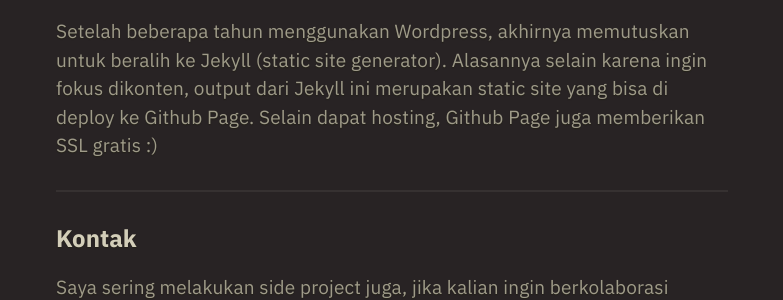
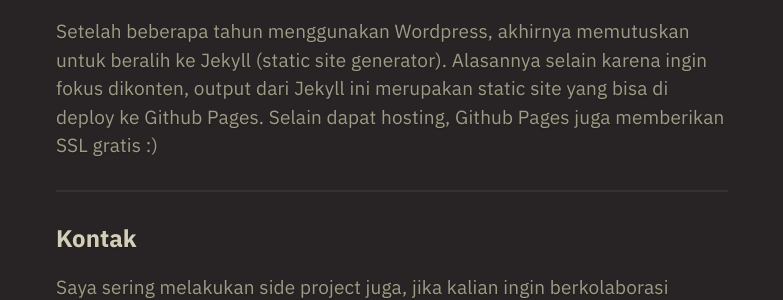
Before and after one commit to aifit/aifit.github.io, a Jekyll site: the page built from pages/about.md, in a window 1280 px wide and 1347 px high. Shown: the part 827-1127 px from the top of the window, without its empty margins (248-1031 px from the left). Built offline with Jekyll 4.4.1, drawn with Linux system fonts in a browser that asks for light colours.

Commit message:
update about

```diff
--- a/pages/about.md
+++ b/pages/about.md
@@ -37,7 +37,7 @@ Blog ini juga telah beberapa kali berganti tampilan. Versi sebelumnya dibangun d
 
 #### Pndah Ke Jekyll
 
-Setelah beberapa tahun menggunakan Wordpress, akhirnya memutuskan untuk beralih ke Jekyll (static site generator). Alasannya selain karena ingin fokus dikonten, output dari Jekyll ini merupakan static site yang bisa di deploy ke Github Page. Selain dapat hosting, Github Page juga memberikan SSL gratis :)
+Setelah beberapa tahun menggunakan Wordpress, akhirnya memutuskan untuk beralih ke Jekyll (static site generator). Alasannya selain karena ingin fokus dikonten, output dari Jekyll ini merupakan static site yang bisa di deploy ke Github Pages. Selain dapat hosting, Github Pages juga memberikan SSL gratis :)
 
 ___
 
```
